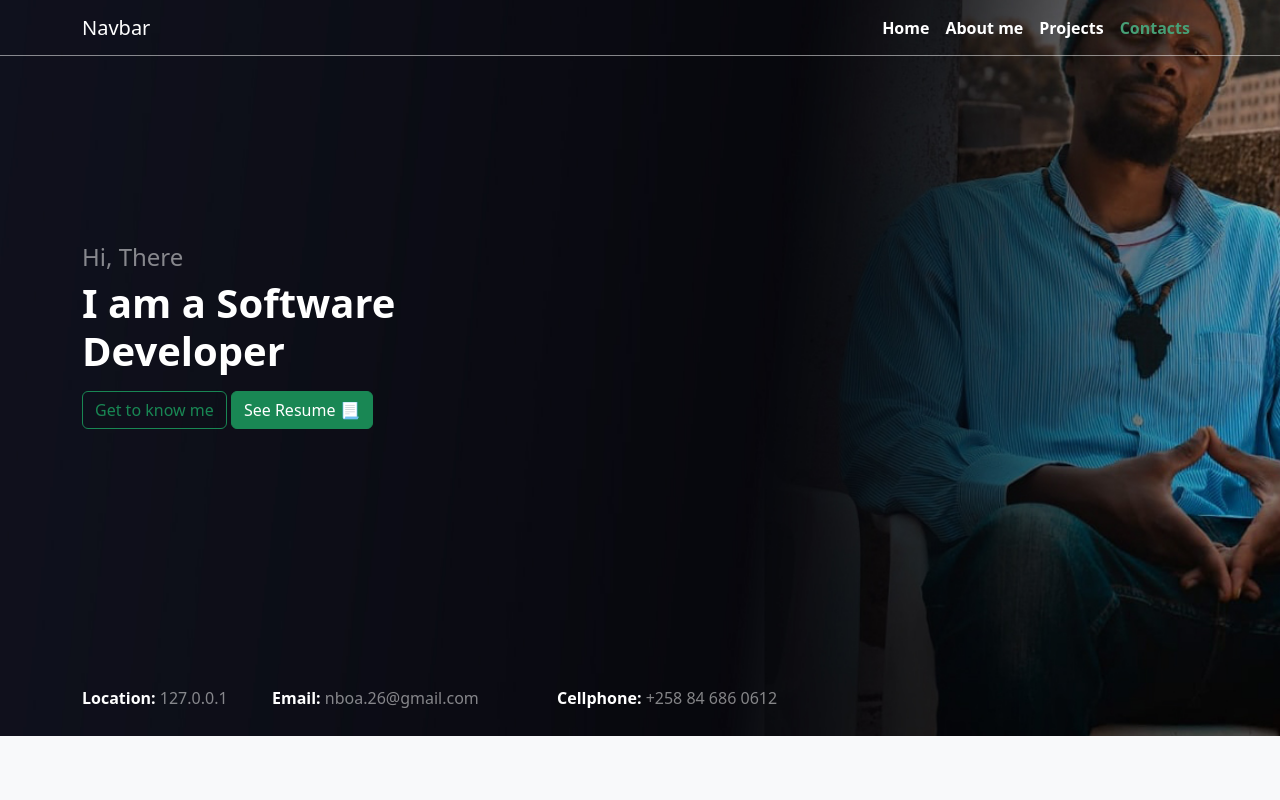
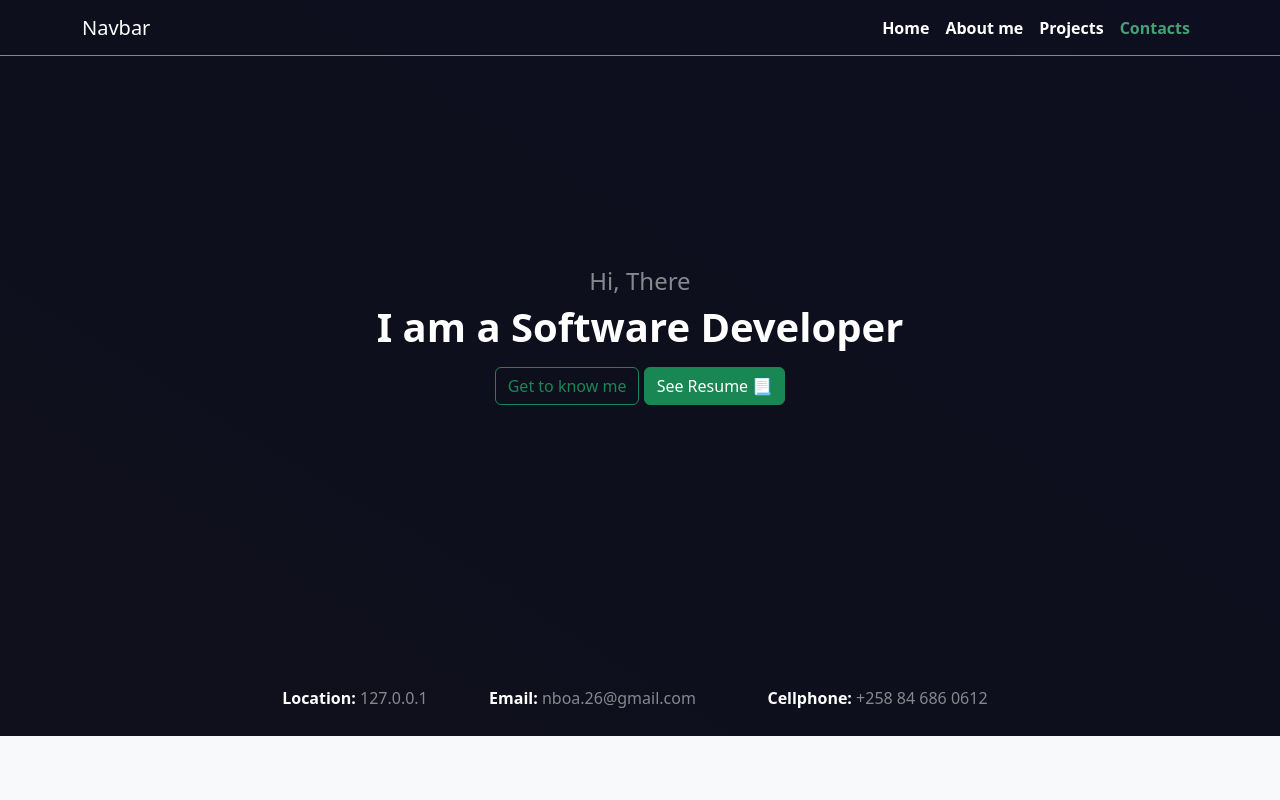
Before and after one commit to Norberto-Boa/portfolio, a website built with Parcel: page src/index.html in a window 1280 px wide. Shown: the top 800 px of the page. Built offline with nearby package versions, Linux system fonts and the light colour scheme.

Commit message:
Fix: fix hobbies

```diff
--- a/src/index.html
+++ b/src/index.html
@@ -52,8 +52,8 @@
       <!-- Container -->
       <div class="container align-items-center">
         <!-- Row 1 -->
-        <div class="row align-items-center justify-content-between">
-          <div class="col-12 col-lg-4 text-center text-md-start">
+        <div class="row align-items-center justify-content-center">
+          <div class="col-12 col-lg-6 text-center">
             <h6 class="text-white-50 fw-normal fs-4">
               Hi, There
             </h6>
@@ -69,7 +69,7 @@
       <div class="position-absolute bottom-10 start-0 w-100">
         <div class="container">
           <!-- Row 2 -->
-          <div class="row text-center text-md-start">
+          <div class="row text-center justify-content-center">
             <!-- Location -->
             <div class="col-12 col-lg-2">
               <p class="text-white-50">
@@ -184,6 +184,8 @@
                     <var class="ps-4"><span class="text-warning">"HTML, CSS & JavaScript"</span>,</var></br>
                     <var class="ps-4 "><span class="text-warning">"TypeScript"</span>,</var></br>
                     <var class="ps-4 "><span class="text-warning">"PHP"</span>,</var></br>
+                    <var class="ps-4 "><span class="text-warning">"Java"</span>,</var></br>
+                    <var class="ps-4 "><span class="text-warning">"SpringBoot"</span>,</var></br>
                     <var class="ps-4 "><span class="text-warning">"Next"</span>,</var></br>
                     <var class="ps-4 "><span class="text-warning">"NodeJS"</span></var></br>
                     <span>&#93;;</span>
@@ -234,7 +236,7 @@
                     <span>&#91;</span><br />
                     <var class="ps-4"><span class="text-warning">"Code"</span>,</var></br>
                     <var class="ps-4"><span class="text-warning">"Football"</span>,</var></br>
-                    <var class="ps-4"><span class="text-warning">"Sex"</span>,</var></br>
+                    <var class="ps-4"><span class="text-warning">"Graphic Design"</span>,</var></br>
                     &#93;<span class="text-light">;</span>
                   </code>
                 </div>
--- a/src/styles/scss/main.scss
+++ b/src/styles/scss/main.scss
@@ -35,7 +35,7 @@ section {
 // Header
 #header {
   height: 100vh;
-  background: url(../../assets/images/banner.jpg) no-repeat;
+  background-image: linear-gradient(to right top, #0f101b, #0d0e1f) ;
   background-size: cover;
   background-attachment: fixed;
   margin-top: -4rem;
```
